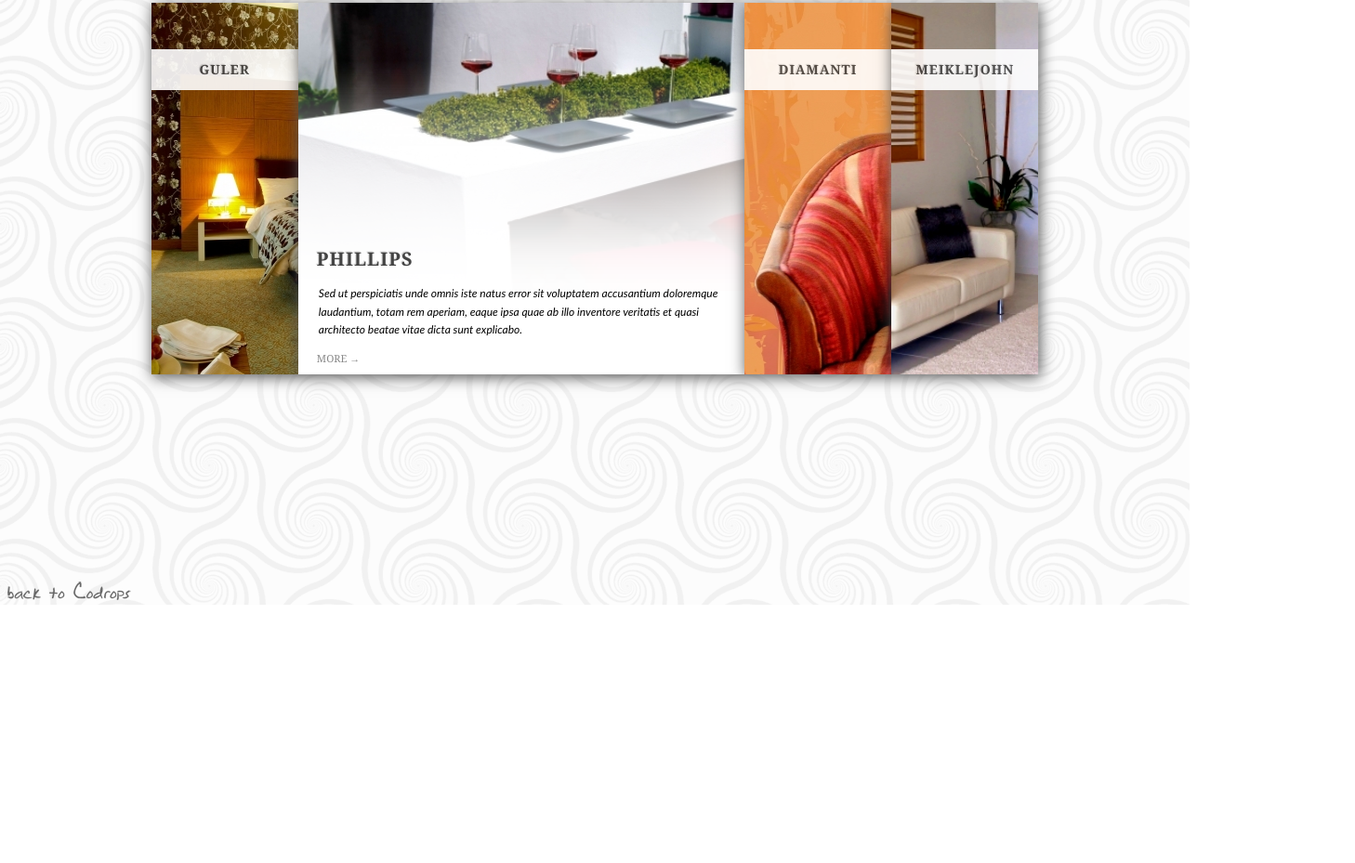
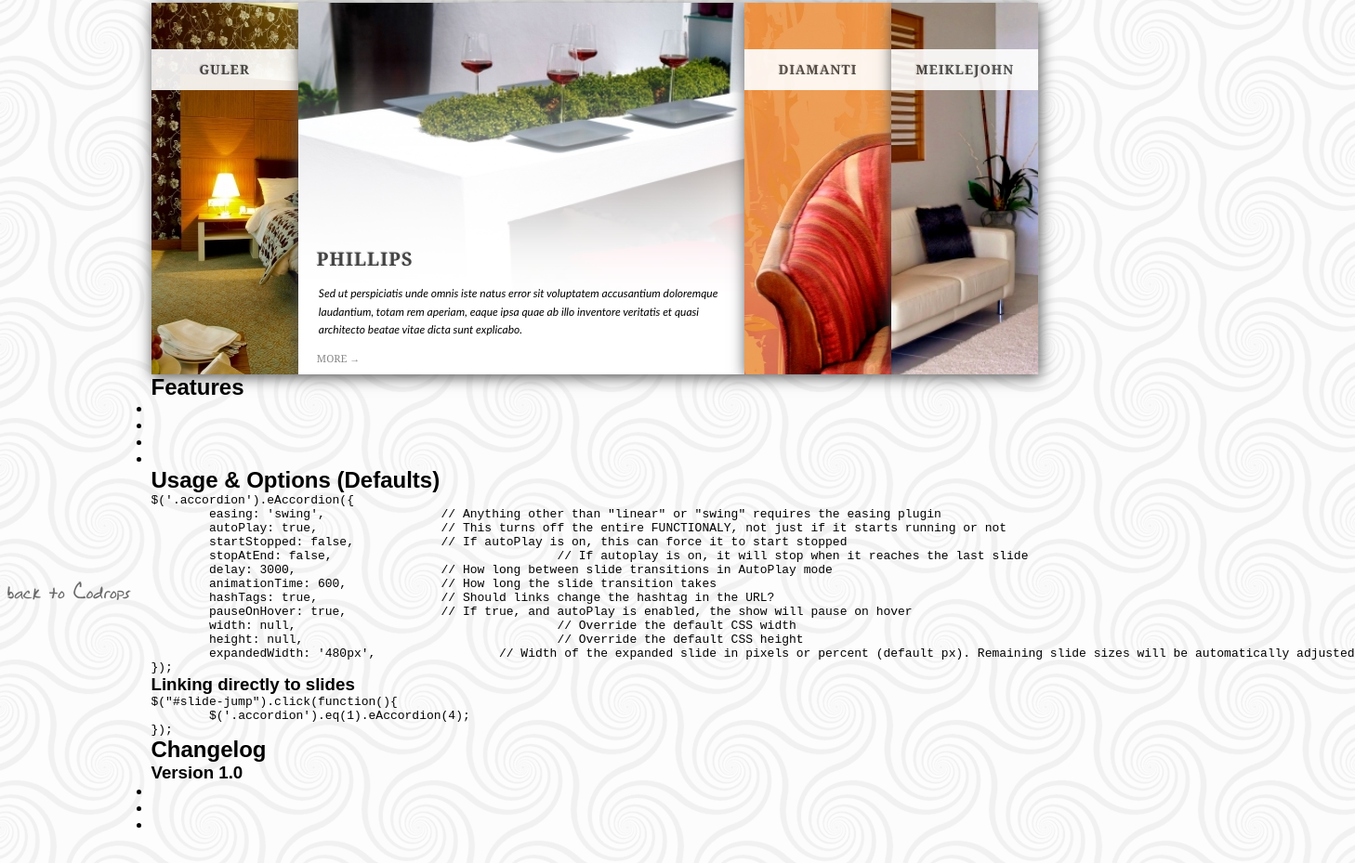
Before and after one commit to ProLoser/ElegantAccordion, a plain HTML site: page index.html in a window 1280 px wide. Shown: the part 149-1078 px from the top of the page at 93% size, 1458 px wide, since content can reach past the window. Before the commit the page ends 800 px from the top, so only its background shows below. Drawn offline with nearby package versions, Linux system fonts and the light colour scheme.

Commit message:
Updated documentation

```diff
--- a/index.html
+++ b/index.html
@@ -130,6 +130,42 @@
                 </li>
             </ul>
 
+            <h2>Features</h2>
+            <ul>
+            	<li></li>
+            	<li></li>
+            	<li></li>
+            	<li></li>
+            </ul>
+
+            <h2>Usage &amp; Options (Defaults)</h2>
+<pre>$('.accordion').eAccordion({
+	easing: 'swing',                // Anything other than "linear" or "swing" requires the easing plugin
+	autoPlay: true,                 // This turns off the entire FUNCTIONALY, not just if it starts running or not
+	startStopped: false,            // If autoPlay is on, this can force it to start stopped
+	stopAtEnd: false,				// If autoplay is on, it will stop when it reaches the last slide
+	delay: 3000,                    // How long between slide transitions in AutoPlay mode
+	animationTime: 600,             // How long the slide transition takes
+	hashTags: true,                 // Should links change the hashtag in the URL?
+	pauseOnHover: true,             // If true, and autoPlay is enabled, the show will pause on hover
+	width: null,					// Override the default CSS width
+	height: null,					// Override the default CSS height
+	expandedWidth: '480px',			// Width of the expanded slide in pixels or percent (default px). Remaining slide sizes will be automatically adjusted
+});</pre>
+
+		<h3>Linking directly to slides</h3>
+		<pre>$("#slide-jump").click(function(){
+	$('.accordion').eq(1).eAccordion(4);
+});</pre>
+
+		<h2>Changelog</h2>
+		<h3>Version 1.0</h3>
+        <ul>
+        	<li></li>
+        	<li></li>
+        	<li></li>
+        </ul>
+
             <a class="back" href="http://tympanus.net/codrops/2010/04/26/elegant-accordion-with-jquery-and-css3/"></a>
         </div>
 
```
